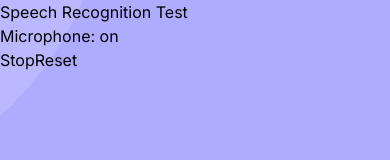
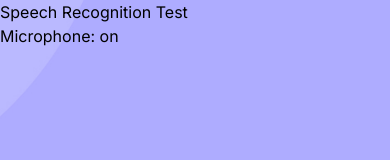
Before and after one commit to Beta-test-initiation/nwHacks_2024, a Next.js app in the folder explorable1/: page /testing in a window 390 px wide. Shown: the top 160 px of the page. Built offline with nearby package versions, Linux system fonts and the light colour scheme.

Commit message:
Update Dictaphone.jsx

```diff
--- a/explorable1/components/Dictaphone.jsx
+++ b/explorable1/components/Dictaphone.jsx
@@ -22,8 +22,7 @@ const Dictaphone = () => {
   return (
     <div>
       <p>Microphone: {listening ? 'on' : 'off'}</p>
-      <button onClick={() => SpeechRecognition.stopListening()}>Stop</button>
-      <button onClick={() => resetTranscript()}>Reset</button>
+
       <p>{transcript}</p>
     </div>
   );
```
